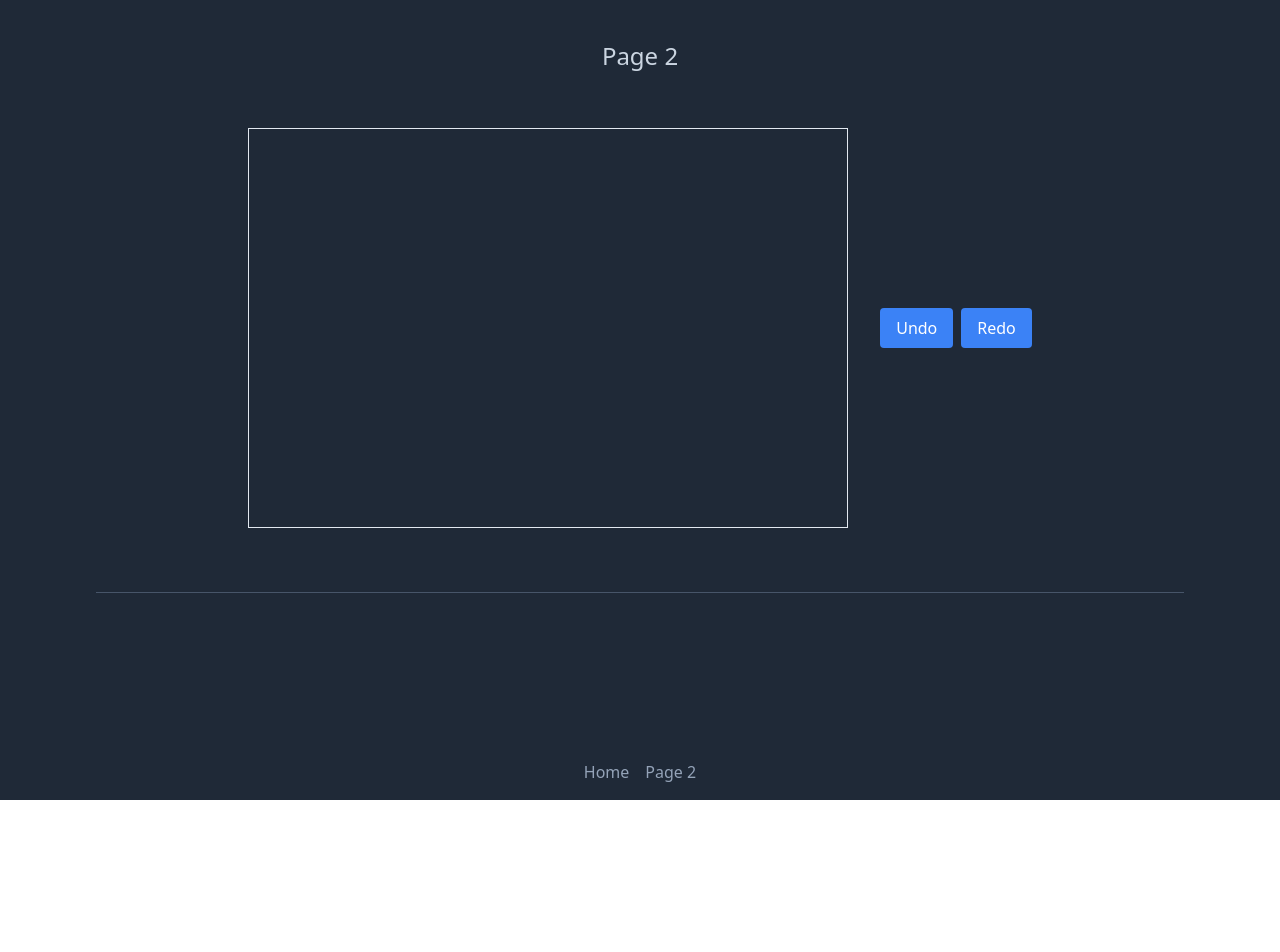
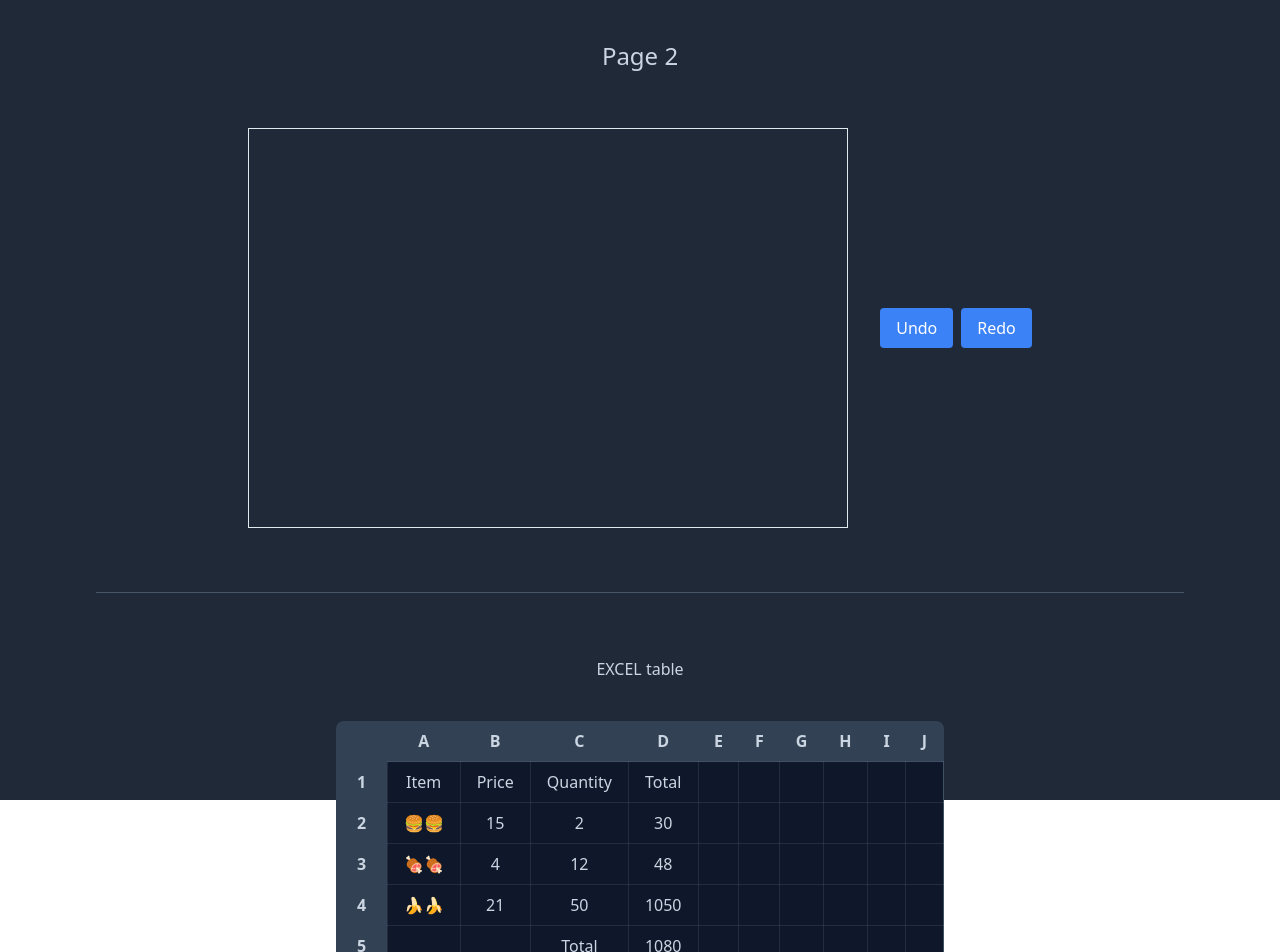
Before and after one commit to janddrras/svelte5, a SvelteKit app: page /2 in a window 1280 px wide. Shown: the top 952 px of the page. Before the commit the page ends 800 px from the top, so only its background shows below. Built offline with nearby package versions, Linux system fonts and the light colour scheme.

Commit message:
excel table

```diff
--- /dev/null
+++ b/src/lib/components/Excel.svelte
@@ -0,0 +1,93 @@
+<script lang="ts">
+	const cols = 10
+	const rows = 10
+	const alphabet = 'ABCDEFGHIJKLMNOPQRSTUVWXYZ'
+	const data = $state([
+		[{ value: 'Item' }, { value: 'Price' }, { value: 'Quantity' }, { value: 'Total' }],
+		[{ value: '🍔🍔' }, { value: '15' }, { value: '2' }, { value: '=MULTIPLY(B2,C2)' }],
+		[{ value: '🍖🍖' }, { value: '4' }, { value: '12' }, { value: '=MULTIPLY(B3,C3)' }],
+		[{ value: '🍌🍌' }, { value: '21' }, { value: '50' }, { value: '=MULTIPLY(B4,C4)' }],
+		[{ value: '' }, { value: '' }, { value: 'Total' }, { value: '=SUM(D2,D4)' }]
+	])
+
+	let selectedCell = $state()
+	let editedCell = $state()
+
+	function parseValue(value: string): string | number {
+		if (value.startsWith('=')) {
+			const { operation, cells } = parseFormula(value)
+
+			const values = cells.map(({ row, col }) => {
+				const value = data[row][col].value
+				if (value.startsWith('=')) {
+					return +parseValue(value)
+				}
+				return +value
+			})
+
+			return values.reduce(
+				(total, value) => {
+					if (operation === 'SUM') return total + value
+					if (operation === 'MULTIPLY') return total * value
+					return total
+				},
+				operation === 'MULTIPLY' ? 1 : 0
+			)
+		}
+
+		return value
+	}
+
+	function parseFormula(value: string) {
+		// =MULTIPLY(B2,C2)
+		const [a, b] = value.split('(')
+		const operation = a.split('=')[1]
+		const cells = b.replace(')', '').split(',')
+		return { operation, cells: cells.map(cellNameToIndex) }
+	}
+
+	function cellNameToIndex(value: string) {
+		// A1 -> 00 -> data[0][0]
+		const [col, ...row] = value.split('')
+		return { row: +row.join('') - 1, col: alphabet.indexOf(col) }
+	}
+</script>
+
+<h2 class="mb-8">EXCEL table</h2>
+<div class="relative mx-auto">
+	<table class="bg-slate-700 rounded-lg table-auto">
+		<thead>
+			<tr>
+				<th class="px-4 py-2"></th>
+				{#each Array(rows) as _, i}
+					<th class="px-4 py-2 hover:bg-slate-600">{alphabet[i]}</th>
+				{/each}
+			</tr>
+		</thead>
+		<tbody>
+			{#each Array(rows) as _, i}
+				<tr>
+					<th class="px-4 py-2 hover:bg-slate-600">{i + 1}</th>
+					{#each Array(cols) as _, j}
+						{@const cell = `${alphabet[j]}${i + 1}`}
+						{@const value = data[i]?.[j]?.value}
+						{@const selected = selectedCell === cell}
+						{@const edited = editedCell === cell}
+						{@const parsedValue = value ? parseValue(value) : ''}
+						<td
+							data-cell={cell}
+							onclick={() => {
+								if (selected) return
+								selectedCell = cell
+								editedCell = null
+							}}
+							class="{selected
+								? 'bg-slate-600 border-orange-600'
+								: 'bg-slate-900'} cursor-pointer px-4 py-2 hover:bg-slate-600 border border-slate-400/15">{parsedValue}</td
+						>
+					{/each}
+				</tr>
+			{/each}
+		</tbody>
+	</table>
+</div>
--- a/src/routes/2/+page.svelte
+++ b/src/routes/2/+page.svelte
@@ -1,9 +1,11 @@
 <script lang="ts">
 	import Circledrawer from '$lib/components/Circledrawer.svelte'
+	import Excel from '$lib/components/Excel.svelte'
 </script>
 
 <h1 class="text-2xl pb-14">Page 2</h1>
 <div class="flex flex-col gap-2">
 	<Circledrawer />
 	<hr class="m-14 border-t-slate-600" />
+	<Excel />
 </div>
```
